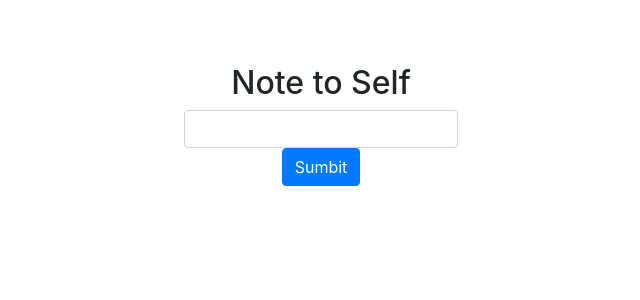
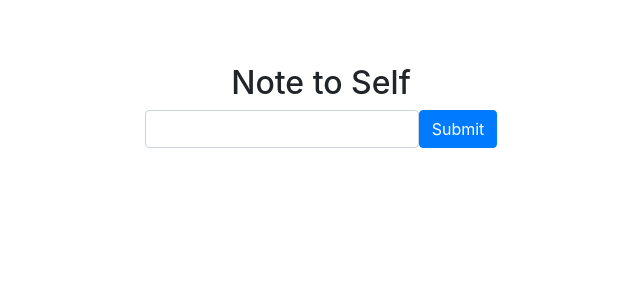
Before and after one commit to SunnyChangMei/React-TDD, a React (Create React App) app in the folder notetoself/: page / in a window 1280 px wide. Shown: the top 300 px of the page, without its empty margins (319-959 px from the left). Built offline with nearby package versions, Linux system fonts and the light colour scheme.

Commit message:
refactor shorthand destructuring

```diff
--- a/notetoself/src/components/App.jsx
+++ b/notetoself/src/components/App.jsx
@@ -1,16 +1,34 @@
 import React, { Component } from 'react';
 import { Form, FormControl, Button } from 'react-bootstrap';
 
+class App extends Component {
+  constructor(props) {
+    super(props);
+    this.state = {
+      text: '',
+      notes: []
+    };
+  }
 
-class App extends Component {
+  submit() {
+    const { notes, text } = this.state;
+    notes.push({ text });
+    this.setState({ notes });
+  }
+
   render() {
     return (
       <div>
         <h2>Note to Self</h2>
-        <Form>
-          <FormControl/>
-          <Button>Sumbit</Button>
+        <Form inline>
+          <FormControl
+            onChange={e => this.setState({ text: e.target.value })}
+          />
+          <Button onClick={() => this.submit()}>Submit</Button>
         </Form>
+        {this.state.notes.map((note, index) => {
+          return <div key={index}>{note.text}</div>;
+        })}
       </div>
     );
   }
```
